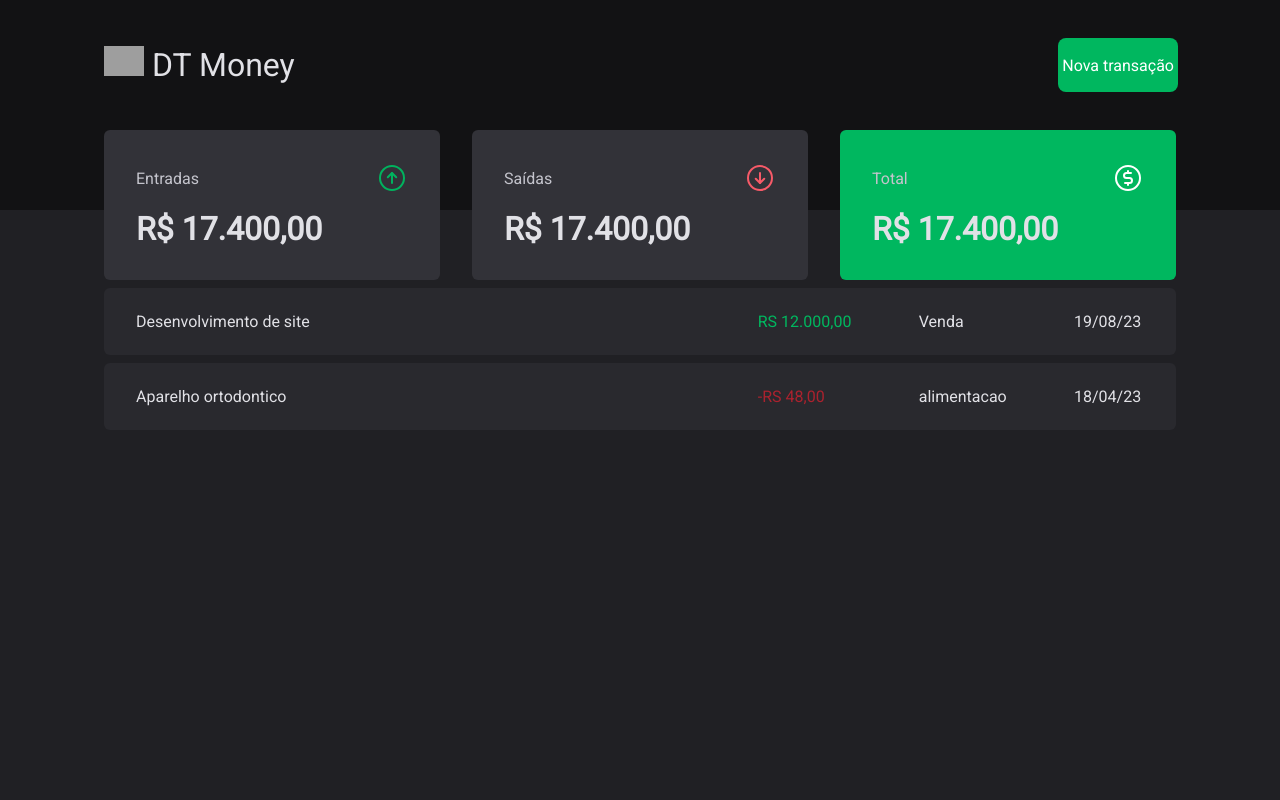
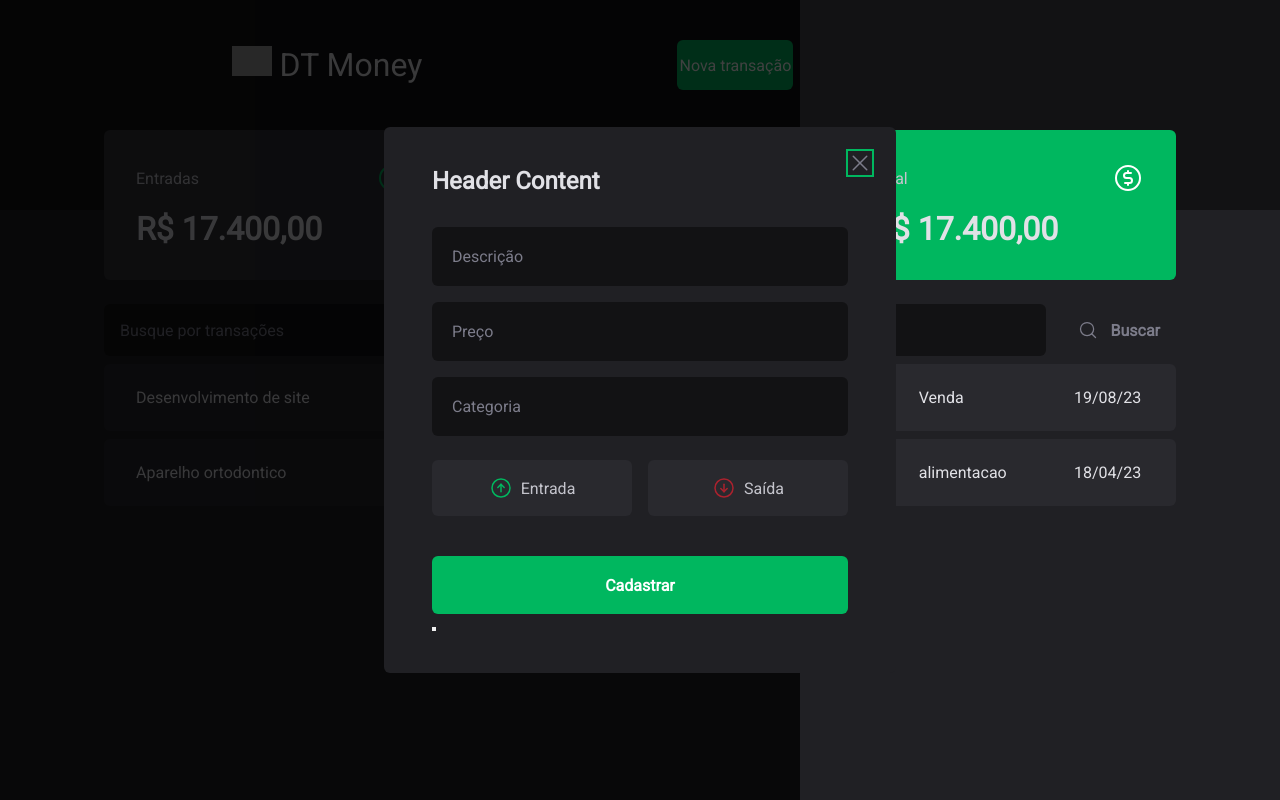
Before and after one commit to Guilhermefonseca2021/money-dt-withAPI, a React (Vite) app: page / in a window 1280 px wide. Both pictures are taken after a click on the button "Nova transação". Built offline with nearby package versions, Linux system fonts and the light colour scheme; grey boxes are pictures that could not be loaded.

Commit message:
acessibilidade

```diff
--- a/package.json
+++ b/package.json
@@ -10,6 +10,7 @@
     "preview": "vite preview"
   },
   "dependencies": {
+    "@radix-ui/react-dialog": "^1.0.4",
     "@types/styled-components": "^5.1.26",
     "phosphor-react": "^1.4.1",
     "react": "^18.2.0",
--- a/src/components/Header/Header.tsx
+++ b/src/components/Header/Header.tsx
@@ -1,5 +1,7 @@
 import { HeaderContainer, HeaderContent, NewTransactionButton } from "./styles";
 import logoImg from '../../assets/ignite-logo.png';
+import * as Dialog from '@radix-ui/react-dialog'
+import { NewTransationModal } from "../NewTransationModal";
 
 export function Header() {
     return (
@@ -10,7 +12,13 @@
                     DT Money
                 </div>
 
-                <NewTransactionButton>Nova transação</NewTransactionButton>
+                <Dialog.Root>
+                    <Dialog.Trigger asChild>
+                        <NewTransactionButton>Nova transação</NewTransactionButton>
+                    </Dialog.Trigger>
+
+                    <NewTransationModal />
+                </Dialog.Root>
             </HeaderContent>
         </HeaderContainer>
     )
--- a/src/components/Header/styles.ts
+++ b/src/components/Header/styles.ts
@@ -1,5 +1,4 @@
 import { styled } from "styled-components";
-
 
 export const HeaderContainer = styled.header`
     background: ${props => props.theme['gray-900']};
@@ -19,7 +18,7 @@
     font-size: 2rem;
 
     display: flex;
-    justify-content: space-between;
+    justify-content: space-around;
     align-items: center;
 `;
 
--- /dev/null
+++ b/src/components/NewTransationModal/index.tsx
@@ -0,0 +1,47 @@
+import * as Dialog from '@radix-ui/react-dialog'
+import { Overlay, Content, CloseButton, TransationType, TransationTypeButton} from './styles'
+import { ArrowCircleDown, ArrowCircleUp, X } from 'phosphor-react'
+
+export function NewTransationModal() {
+    return (
+        <div>
+            <Dialog.Portal>
+                <Overlay />
+
+                <Content >
+                    <Dialog.Title>
+                        Header Content
+                    </Dialog.Title>
+
+                    <CloseButton>
+                        <X size={24} />
+                    </CloseButton>
+
+                    <form action=''>
+                        <input type='text' placeholder='Descrição' />
+                        <input type='number' placeholder='Preço' />
+                        <input type='text' placeholder='Categoria' />
+
+                        <TransationType>
+
+                            <TransationTypeButton variant='income'>
+                                <ArrowCircleUp size={24} />
+                                Entrada
+                            </TransationTypeButton>
+
+                            <TransationTypeButton variant='outcome'>
+                                <ArrowCircleDown size={24} />
+                                Saída
+                            </TransationTypeButton>
+                        </TransationType>
+                        <button type='submit'>
+                            Cadastrar
+                        </button>
+                    </form>
+
+                    <Dialog.Close />
+                </Content>
+            </Dialog.Portal>
+        </div>
+    )
+}
--- /dev/null
+++ b/src/components/NewTransationModal/styles.ts
@@ -0,0 +1,100 @@
+import { styled } from "styled-components";
+import * as Dialog from '@radix-ui/react-dialog'
+
+export const Overlay = styled(Dialog.Overlay)`
+    position: fixed;
+    width: 100vh;
+    height: 100vh;
+    inset: 0;
+    background: rgba(0, 0, 0, 0.75);
+`;
+
+export const Content = styled(Dialog.Content)`
+    min-width: 32rem;
+    border-radius: 6px;
+    padding: 2.5rem 3rem;
+    background: ${props => props.theme['gray-800']};
+
+    position: fixed;
+    top: 50%;
+    left: 50%;
+    transform: translate(-50%, -50%);
+
+    form {
+        margin-top: 2rem;
+
+        display: flex;
+        flex-direction: column;
+        gap: 1rem;
+
+        input {
+            border-radius: 6px;
+            border: 0;
+            padding: 1.25rem;
+            background: ${props => props.theme['gray-900']};
+            color: ${props => props.theme['gray-300']};
+
+            &::placeholder {
+                color: ${props => props.theme['gray-500']};
+            }
+        }
+
+        button[type="submit"] {
+            height: 58px;
+            border: 0;
+            background: ${props => props.theme['green-500']};
+            color: ${props => props.theme.white};
+            font-weight: bold;
+            padding: 0 1.25rem;
+            border-radius: 6px;
+            margin-top: 1.5rem;
+            cursor: pointer;
+
+            &:hover {
+                background: ${props => props.theme['green-700']};
+                transition: all .2s;
+            }
+        }
+    }
+`;
+
+export const TransationType = styled.div`
+    display: flex;
+    grid-template-columns: repeat(2, 1fr);
+    gap: 1rem;
+    margin-top: .5rem;
+`;
+
+interface TransationTypeButtonProps {
+    variant: 'income' | 'outcome';
+}
+
+export const TransationTypeButton = styled.button<TransationTypeButtonProps>`
+    background: ${props => props.theme['gray-700']};
+    padding: 1rem;
+    width: 100%;
+    display: flex;
+    align-items: center;
+    justify-content: center;
+    gap: .5rem;
+    border-radius: 6px;
+    cursor: pointer;
+    border: 0;
+    color: ${props => props.theme['gray-300']};
+
+    svg {
+        color: ${props => props.variant == 'income' ? props.theme['green-500'] : props.theme['red-500']};
+    }
+`;
+
+export const CloseButton = styled(Dialog.Close)`
+    position: absolute;
+    background: transparent;
+    border: 0;
+    top: 1.5rem;
+    right: 1.5rem;
+    font-size: 0;
+    line-height: 0;
+    cursor: pointer;
+    color: ${props => props.theme['gray-500']};
+`;
--- /dev/null
+++ b/src/pages/Transations/components/SearchForm/index.tsx
@@ -0,0 +1,15 @@
+import { MagnifyingGlass } from "phosphor-react";
+import { SearchFormContainer } from "./styles";
+
+export function SearchForm() {
+    return (
+        <SearchFormContainer>
+            <input type="text" placeholder="Busque por transações" />
+
+            <button type="submit">
+                <MagnifyingGlass size={20} />
+                Buscar
+            </button>
+        </SearchFormContainer>
+    )
+}
--- /dev/null
+++ b/src/pages/Transations/components/SearchForm/styles.ts
@@ -0,0 +1,40 @@
+import { styled } from "styled-components";
+
+export const SearchFormContainer = styled.form`
+    display: flex;
+    gap: 1rem;
+    margin-top: 1.5rem;
+
+    input {
+        flex: 1;
+        border-radius: 6px;
+        border: 0;
+        background: ${props => props.theme['gray-900']};
+        color: ${props => props.theme['gray-300']};
+        padding: 1rem;
+
+        &::placeholder {
+            color: ${props => props.theme['gray-500']};
+        }
+    }
+
+    button {
+        display: flex;
+        align-items: center;
+        gap: .75rem;
+
+        border: 0;
+        padding: 1rem;
+        background: transparent;
+        color: ${props => props.theme['gray-500']};
+        font-weight: bold;
+        border-radius: 6px;
+
+        &:hover {
+            background: ${props => props.theme['green-500']};;
+            border: 1px solid ${props => props.theme['green-500']};
+            color: ${props => props.theme.white};
+            transition: all .2s;
+        }
+    }
+`;
--- a/src/pages/Transations/index.tsx
+++ b/src/pages/Transations/index.tsx
@@ -1,5 +1,6 @@
 import { Header } from "../../components/Header/Header";
 import { Summary } from "../../components/Summary";
+import { SearchForm } from "./components/SearchForm";
 import { PriceHighLight, TransationContainer, TransationsTable } from "./styles";
 
 
@@ -10,6 +11,8 @@
             <Summary />
 
             <TransationContainer>
+                <SearchForm />
+
                 <TransationsTable>
                     <tbody>
                         <tr>
```
Also changed, not shown: 2 other files (tests, documents, lock files or other folders).
